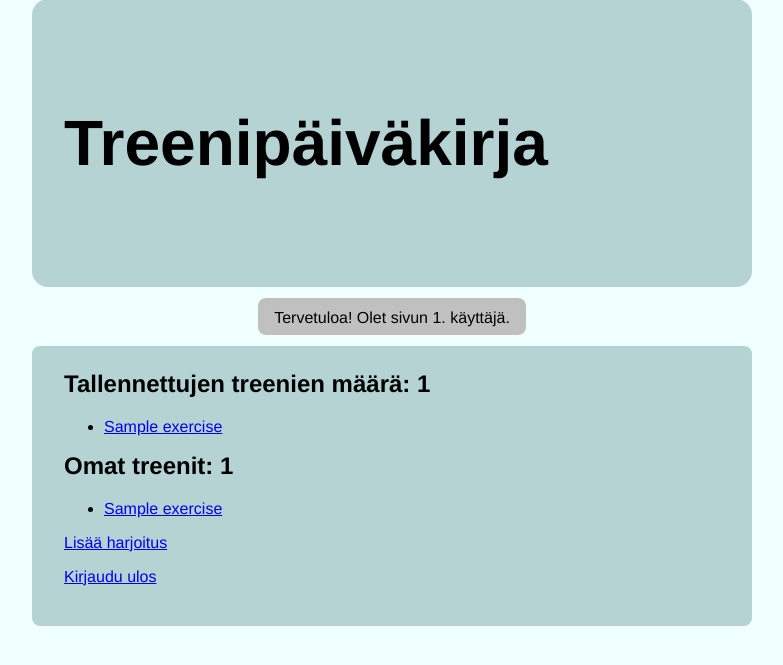
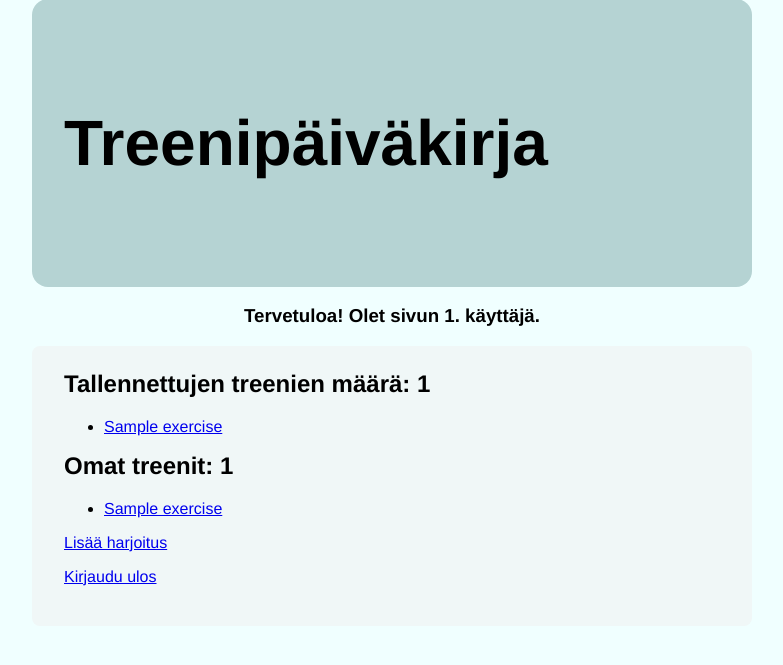
Before and after one commit to ojanenmarianna/tsoha-project, a Flask app: template templates/frontpage.html in a window 1280 px wide. Shown: the part 117-782 px from the top of the page, without its empty margins (248-1031 px from the left). Run offline with Flask 2, Linux system fonts and the light colour scheme; the template is opened without the code that fills it: most values are stand-ins (such as "Sample title", 1, 10 or a date in 2020).

Commit message:
Improved layout

```diff
--- a/static/main.css
+++ b/static/main.css
@@ -3,14 +3,6 @@ body {
 	max-width: 45em;
 	font-family: 'Helvetica', 'Arial', sans-serif;
 	background: azure;
-}
-
-nav li {
-	display: inline-block;
-	padding: .7em 1em .5em;
-	background: silver;
-	border-radius: .5em;
-	margin: .2em;
 }
 
 .header {
@@ -51,7 +43,7 @@ h2 {
 }
 
 .content {
-   background:rgb(181, 211, 211);
+   background:rgb(240, 247, 247);
    padding: 1.5em 2em;
    border-radius: .5em
 }
--- a/templates/frontpage.html
+++ b/templates/frontpage.html
@@ -8,7 +8,7 @@
   </div>
   <nav>
     <ul>
-      <li> Tervetuloa! Olet sivun {{ counter }}. käyttäjä.</li>
+      <h3> Tervetuloa! Olet sivun {{ counter }}. käyttäjä.</h3>
     </ul>
   </nav>
 
--- a/templates/index.html
+++ b/templates/index.html
@@ -10,6 +10,6 @@ Salasana: <input type="password" name="password"> <br>
 <input type="submit" value="Kirjaudu">
 </form>
 
-Jos sinulla ei ole tunnusta, voit luoda uuden tunnuksen <a href="/register">tästä</a>
+Jos sinulla ei ole tunnusta, voit luoda uuden tunnuksen <a href="/register">tästä</a>.
 
 {% endblock %}
```
Also changed, not shown: templates/add.html (+2 -6 lines), templates/register.html (+3 -8 lines).
